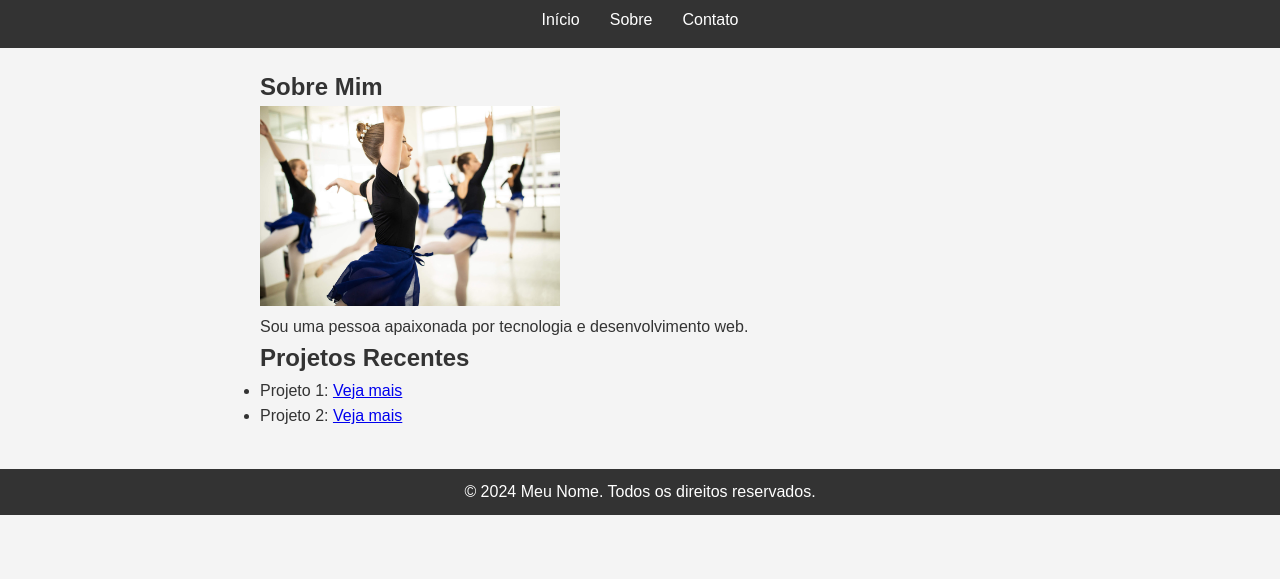
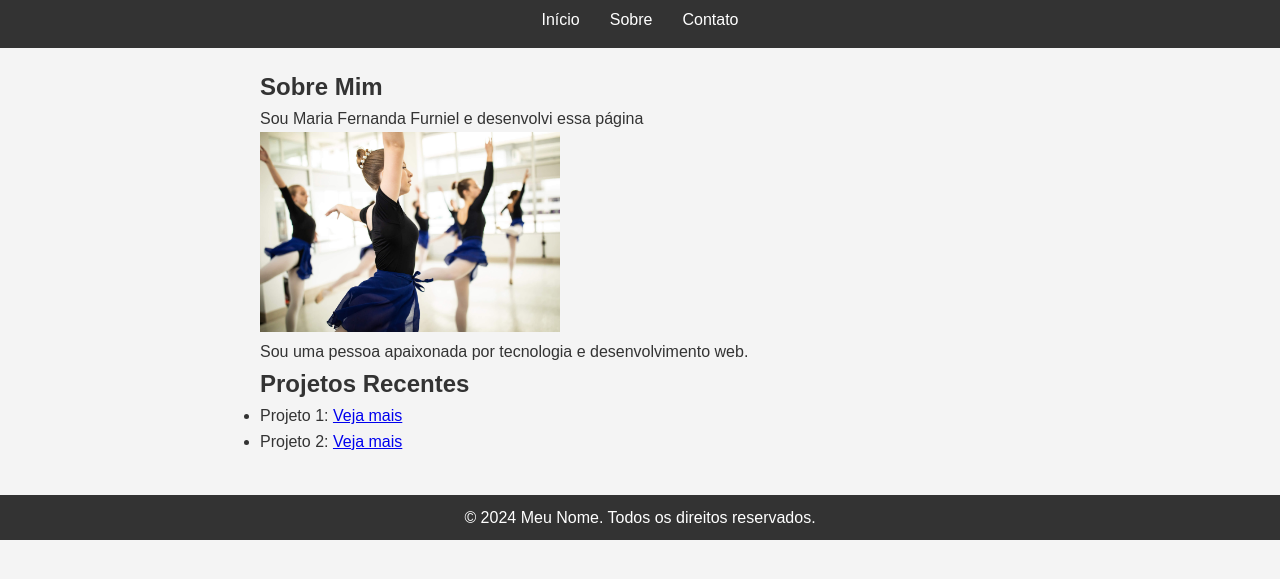
Before and after one commit to mcs1605/Compensa-ao-1A-Maria-Furniel, a plain HTML site: page index.html in a window 1280 px wide. Shown: the part 69-648 px from the top of the page. Drawn offline with Linux system fonts and the light colour scheme.

Commit message:
Update index.html

```diff
--- a/index.html
+++ b/index.html
@@ -21,6 +21,7 @@
     <main>
         <section>
             <h2>Sobre Mim</h2>
+            <p>Sou Maria Fernanda Furniel e desenvolvi essa página</p>
             <img src="./img/dança.jpg" alt="" height="200px" width="300px">
             <p>Sou uma pessoa apaixonada por tecnologia e desenvolvimento web.</p>
         </section>
```
